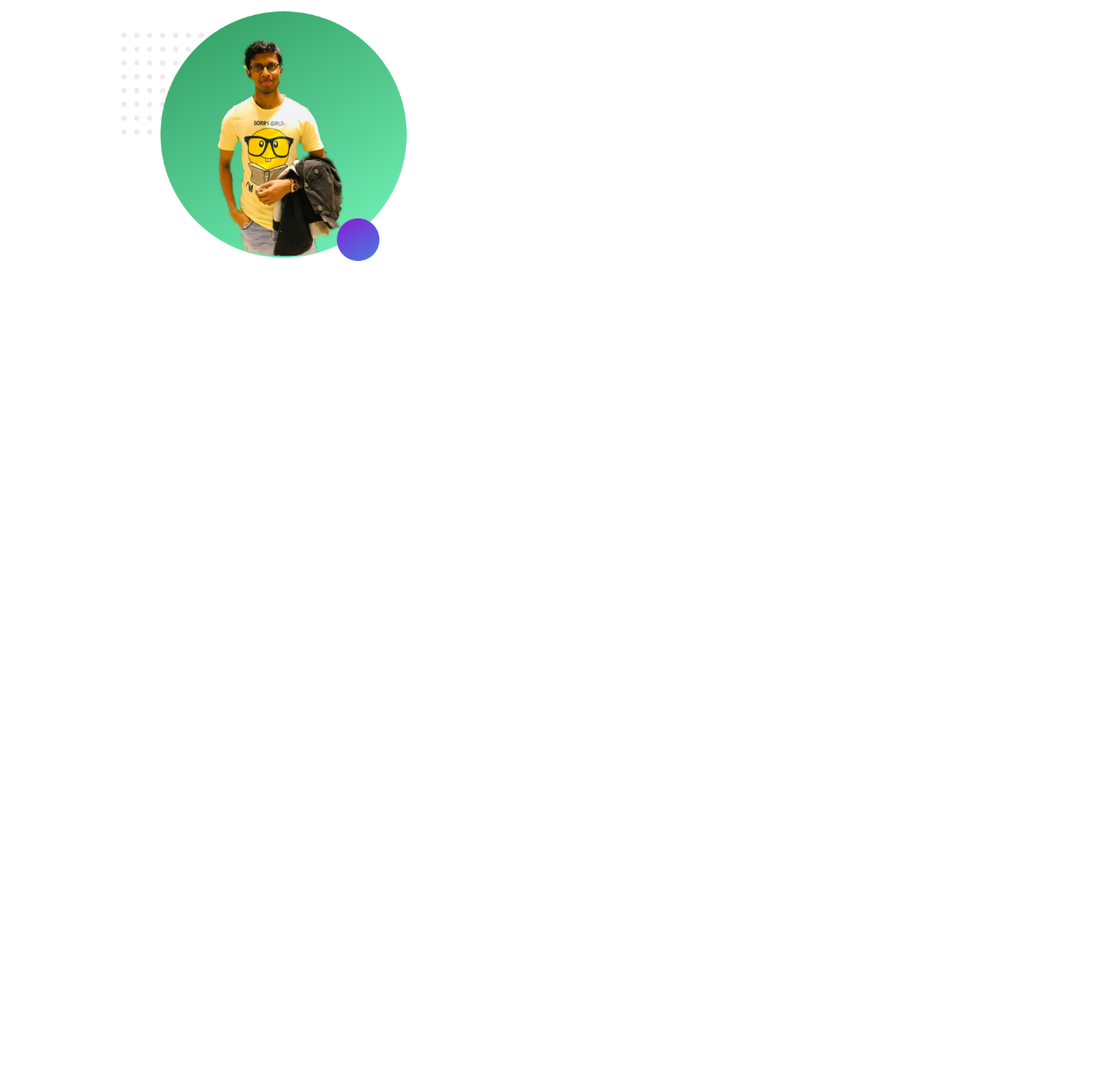
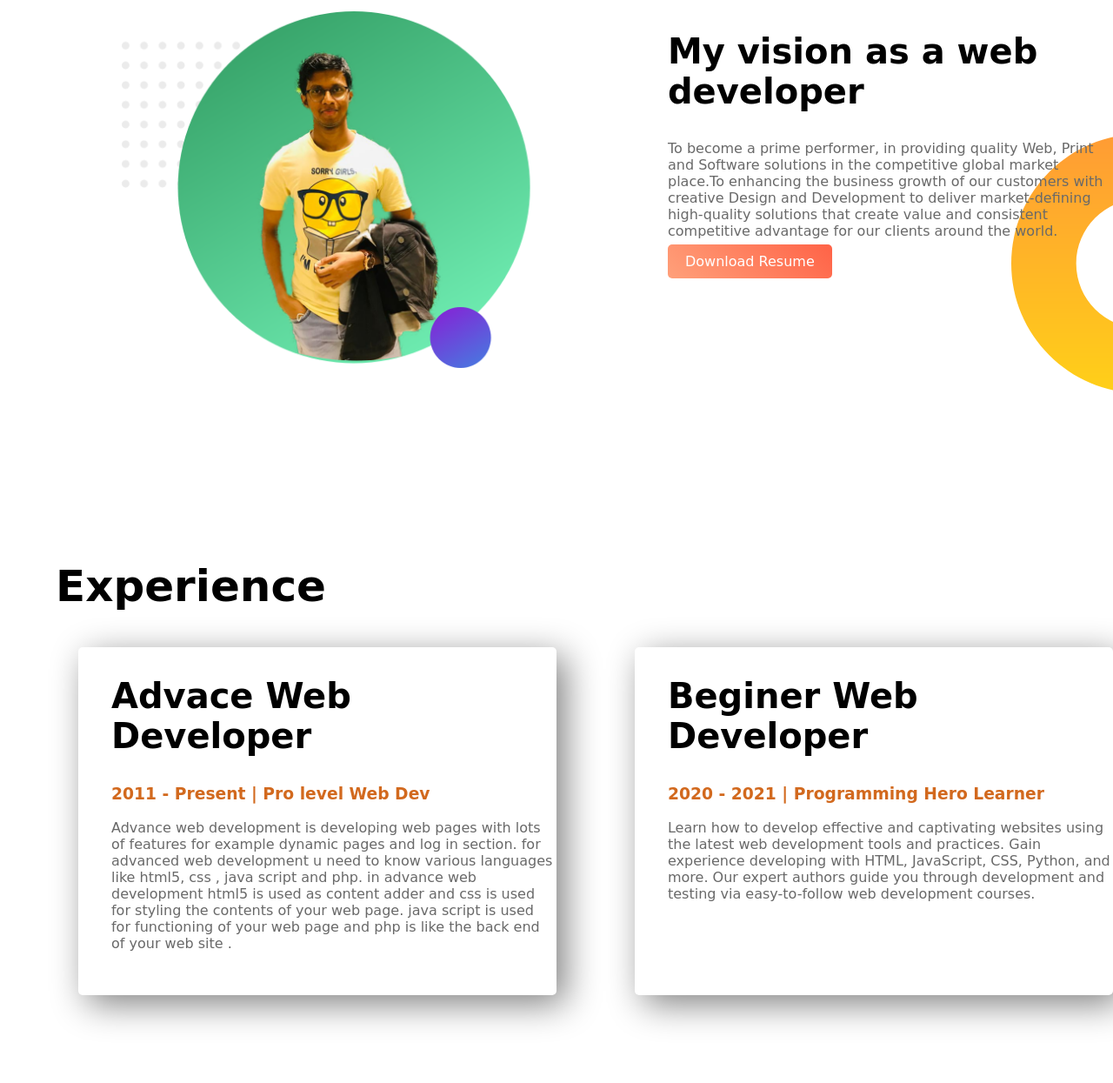
Before and after one commit to Forhad57Hossain/web-portfolio, a plain HTML site: page index.html in a window 1280 px wide. Shown: the part 597-1842 px from the top of the page at 87% size. Before the commit the page ends 1200 px from the top, so only its background shows below. Drawn offline with Linux system fonts and the light colour scheme; a web font is replaced by a local one.

Commit message:
full website

```diff
--- a/index.html
+++ b/index.html
@@ -13,7 +13,7 @@
       <div class="half-width">
         <h1>Welcome To</h1>
         <h1><span class="name-highlight">Forhad's</span> Website</h1>
-        <h3>These are legit in my opinion.</h3>
+        <h2>These are legit in my opinion.</h2>
         <p>If “designer” is in the title, the job is designing. Literally deciding and implementing how websites look and work. “Web” is in the title because the job is specifically focused on the web. Specific skills would be design-tools-of-choice, HTML, CSS, and light JavaScript.
 
         If the job is also designing for print, apps, signage, products, clothing, etc., the title would be widened to Designer.</p>
@@ -30,8 +30,25 @@
 
         </div>
         <div class="half-width">
+          <h2>My vision as a web developer</h2>
+          <p>To become a prime performer, in providing quality Web, Print and Software solutions in the competitive global market place.To enhancing the business growth of our customers with creative Design and Development to deliver market-defining high-quality solutions that create value and consistent competitive advantage for our clients around the world.
+          </p>
+          <a class="link-button" href="">Download Resume</a>
 
         </div>
     </section>
+    <section class="experience-area">
+      <div><p><h1 class="exp">Experience</h1></p></div>
+      <div class="half-width single-experiance">
+        <h2>Advace Web Developer</h2>
+        <h3 class="name-highlight">2011 - Present | Pro level Web Dev</h2>
+        <p>Advance web development is developing web pages with lots of features for example dynamic pages and log in section. for advanced web development u need to know various languages like html5, css , java script and php. in advance web development html5 is used as content adder and css is used for styling the contents of your web page. java script is used for functioning of your web page and php is like the back end of your web site .</p>
+      </div>
+      <div class="half-width single-experiance">
+        <h2>Beginer Web Developer</h2>
+        <h3 class="name-highlight">2020 - 2021 | Programming Hero Learner</h3>
+        <p>Learn how to develop effective and captivating websites using the latest web development tools and practices. Gain experience developing with HTML, JavaScript, CSS, Python, and more. Our expert authors guide you through development and testing via easy-to-follow web development courses.</p>
+      </div>
+    </section>
 </body>
 </html>
--- a/style.css
+++ b/style.css
@@ -4,6 +4,12 @@ body{
 }
 h1{
     font-size: 50px;
+}
+h2{
+    font-size: 40px;
+}
+p{
+    color: dimgray;
 }
 .name-highlight{
     color: chocolate;
@@ -16,7 +22,7 @@ h1{
 }
 .half-width img{
     padding: 10px;
-    width: 70%;
+    width: 100%;
 }
 .top-banner{
     border: 1px fuchsia;
@@ -34,3 +40,16 @@ section{
     border-radius: 5px;
     color: white;
 }
+.dream-area{
+    background-image: url("images/dream-bg.png");
+    background-repeat: no-repeat;
+    background-position: right;
+}
+.single-experiance{
+        box-shadow: 10px 10px 40px grey ;
+        border-radius: 5px;
+        height: 80%;
+}
+.exp{
+    margin-inline: 5%;
+}
```
